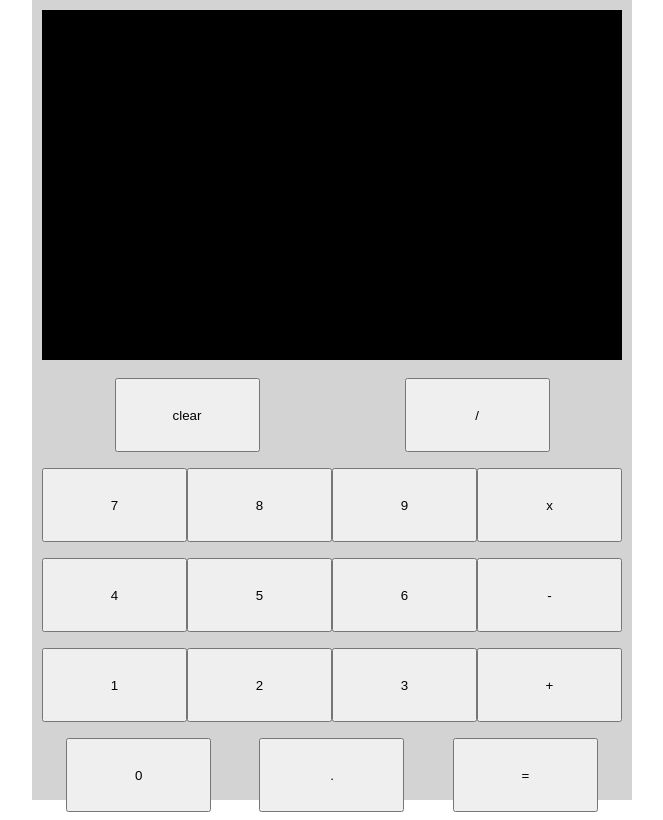
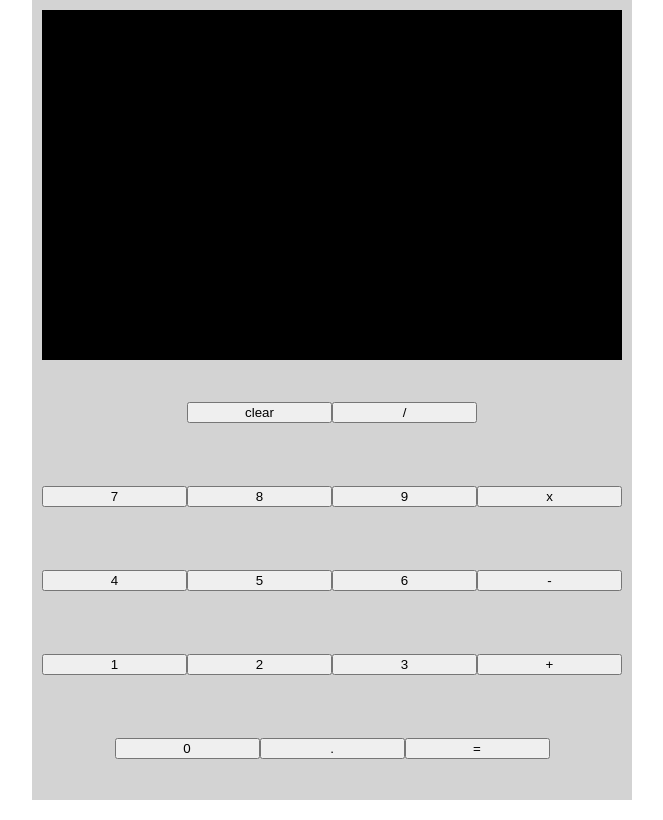
Before and after one commit to athaarsager/calculator, a plain HTML site: page index.html in a window 1280 px wide. Shown: the whole page, without its empty margins (308-971 px from the left). Drawn offline with Linux system fonts and the light colour scheme.

Commit message:
Fix buttonContainer height

```diff
--- a/style.css
+++ b/style.css
@@ -32,9 +32,7 @@
 }
 
 #buttonContainer {
-    height: calc(var(--calculatorHeight) - var(--screenHeight));
-    /*With current values, desired height is 420px, but fails the second a second operator is introduced*/
-    /*I think it's a syntax issue, height defaults to height of rows combined when more info introduced*/
+    height: calc(var(--calculatorHeight) - var(--screenHeight) - 30px);/*need to include spaces on both sides of operator or doesn't work*/
     display: flex;
     flex-direction: column;
     align-items: center;
@@ -43,9 +41,9 @@
 }
 
 .row {
-    height: 74px;
+    /*height: 74px;*/
     /* 370 (total container height) / 5 (number of rows) */
-    width: 580px;
+    /*width: 580px;*/
     /*same as screen width for consistency*/
     display: flex;
     justify-content: space-around;
```
